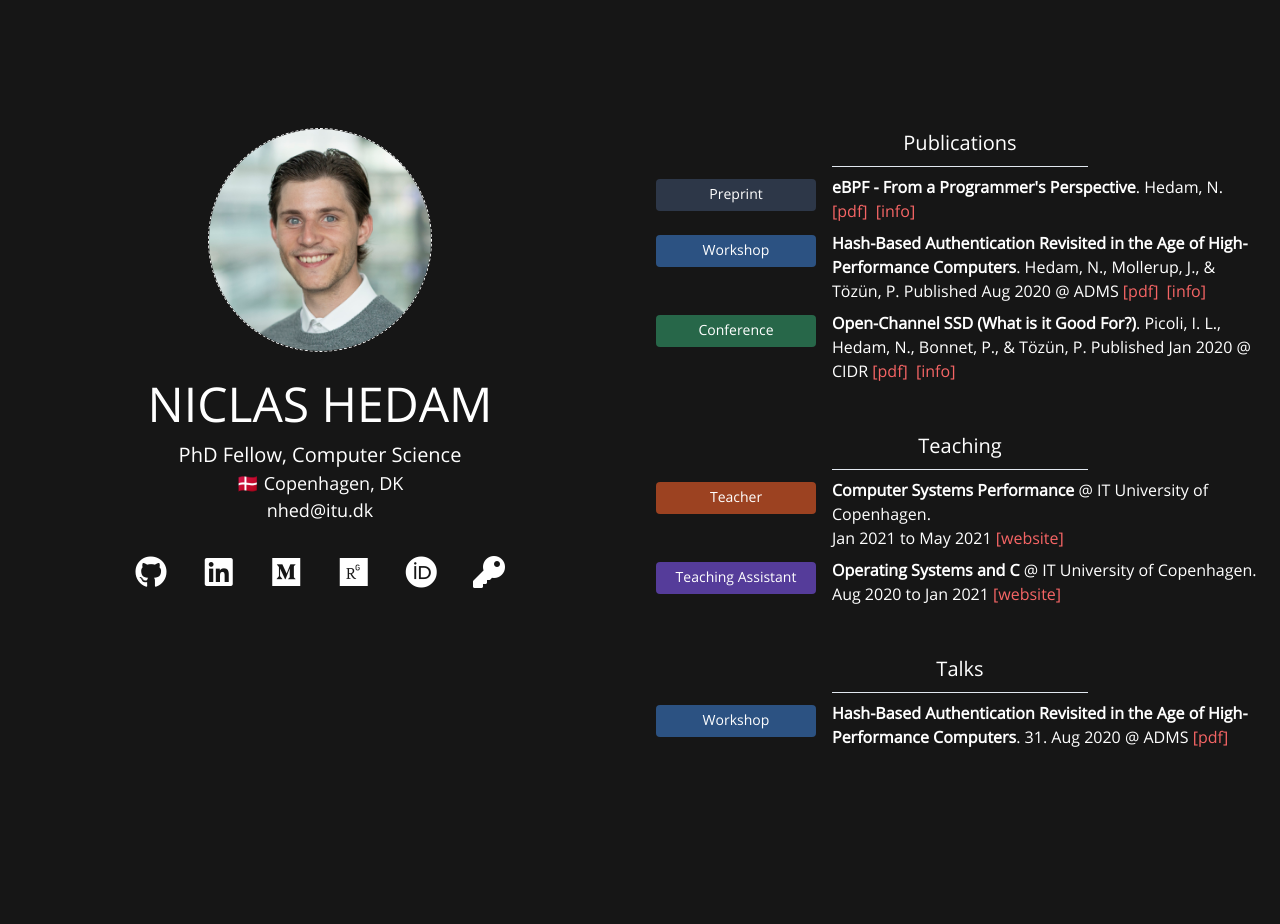
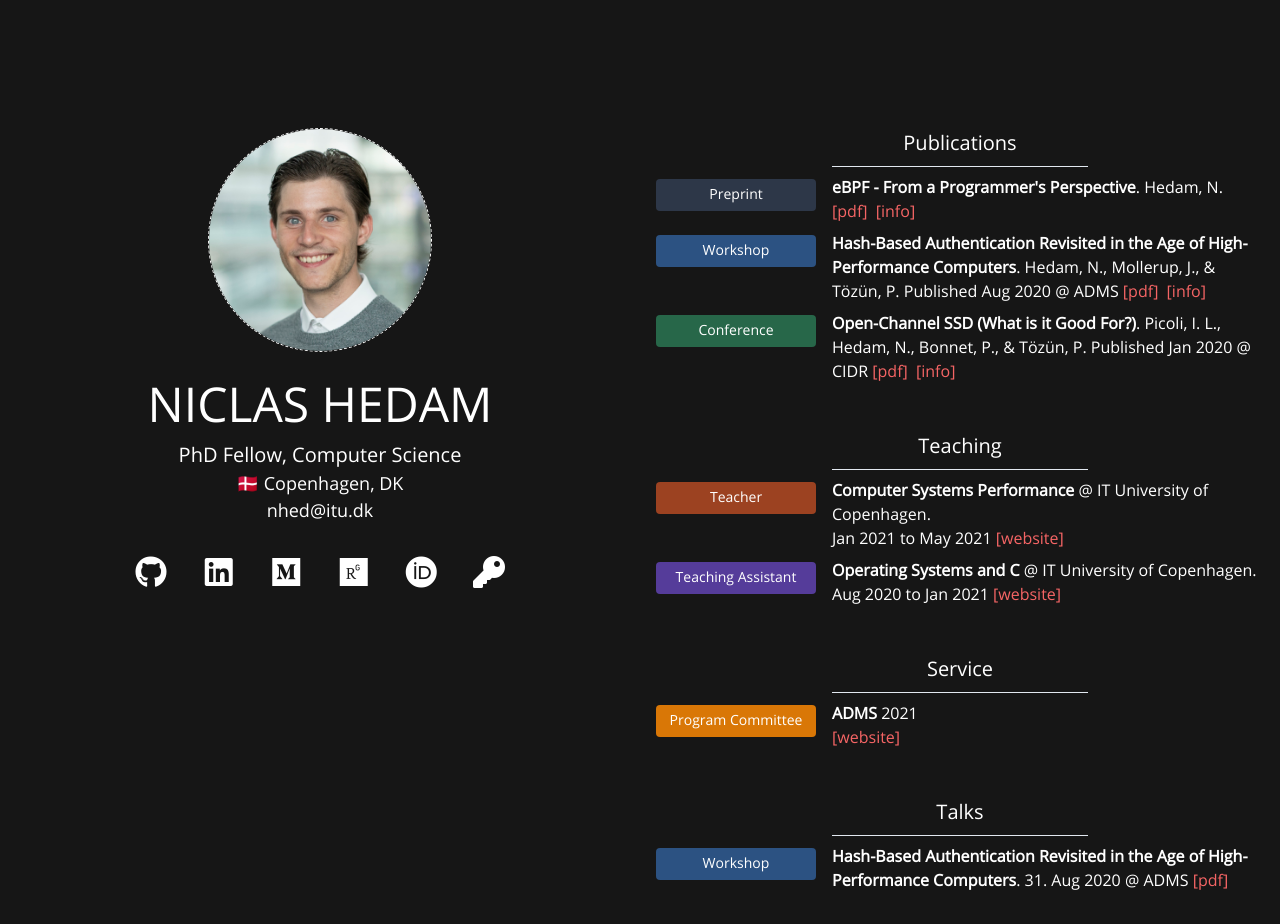
Before and after one commit to NiclasHedam/hed.am, a Jekyll site: the page built from index.markdown, in a window 1280 px wide. Built offline with Jekyll 4.4.1, drawn with Linux system fonts in a browser that asks for light colours; before the commit the page ends 900 px from its top, so only the background shows below that.

Commit message:
Adding Service to website

```diff
--- a/_config.yml
+++ b/_config.yml
@@ -1,4 +1,5 @@
 collections:
   - publications
+  - service
   - talks
   - teaching
--- a/_layouts/home.html
+++ b/_layouts/home.html
@@ -129,6 +129,34 @@
           {% endfor %}
         </div>
         <div class="mt-12">
+          <h3 class="text-xl text-center">Service</h3>
+          <hr class="w-64 mx-auto mt-2" />
+          {% assign mid = site.service | sort: 'date' %}
+            {% assign svc = mid | reverse %}
+            {% for service in svc %}
+              <div class="w-full mt-2 mx-auto flex">
+                <div class="mt-1 w-40 h-8 text-sm text-center mr-4 rounded bg-{{ service.type }}">
+                  <span class="mt-1 inline-block">
+                    {% if service.type == "pc" %}
+                      Program Committee
+                    {% elsif service.type == "other" %}
+                      Other
+                    {% endif %}
+                  </span>
+                </div>
+                <div class="flex-1">
+                  <span>
+                    <b>{{ service.location | escape }}</b>
+                  </span>
+                  {{ service.date | date: "%Y" }}<br />
+                  <a href="{{ service.link }}" class="text-red-500 mr-1" title="{{ service.location | escape }} website" target="_blank">
+                    [website]
+                  </a>
+                </div>
+              </div>
+          {% endfor %}
+        </div>
+        <div class="mt-12">
           <h3 class="text-xl text-center">Talks</h3>
           <hr class="w-64 mx-auto mt-2" />
           {% assign mid = site.talks | sort: 'date' %}
--- a/css/styles.css
+++ b/css/styles.css
@@ -34,3 +34,7 @@ body{
 .bg-other, .bg-preprint {
   background-color: #2d3748;
 }
+
+.bg-pc {
+  background-color: #d97706;
+}
```
Also changed, not shown: _service/2021-adms.md (added, +6 -0 lines).
